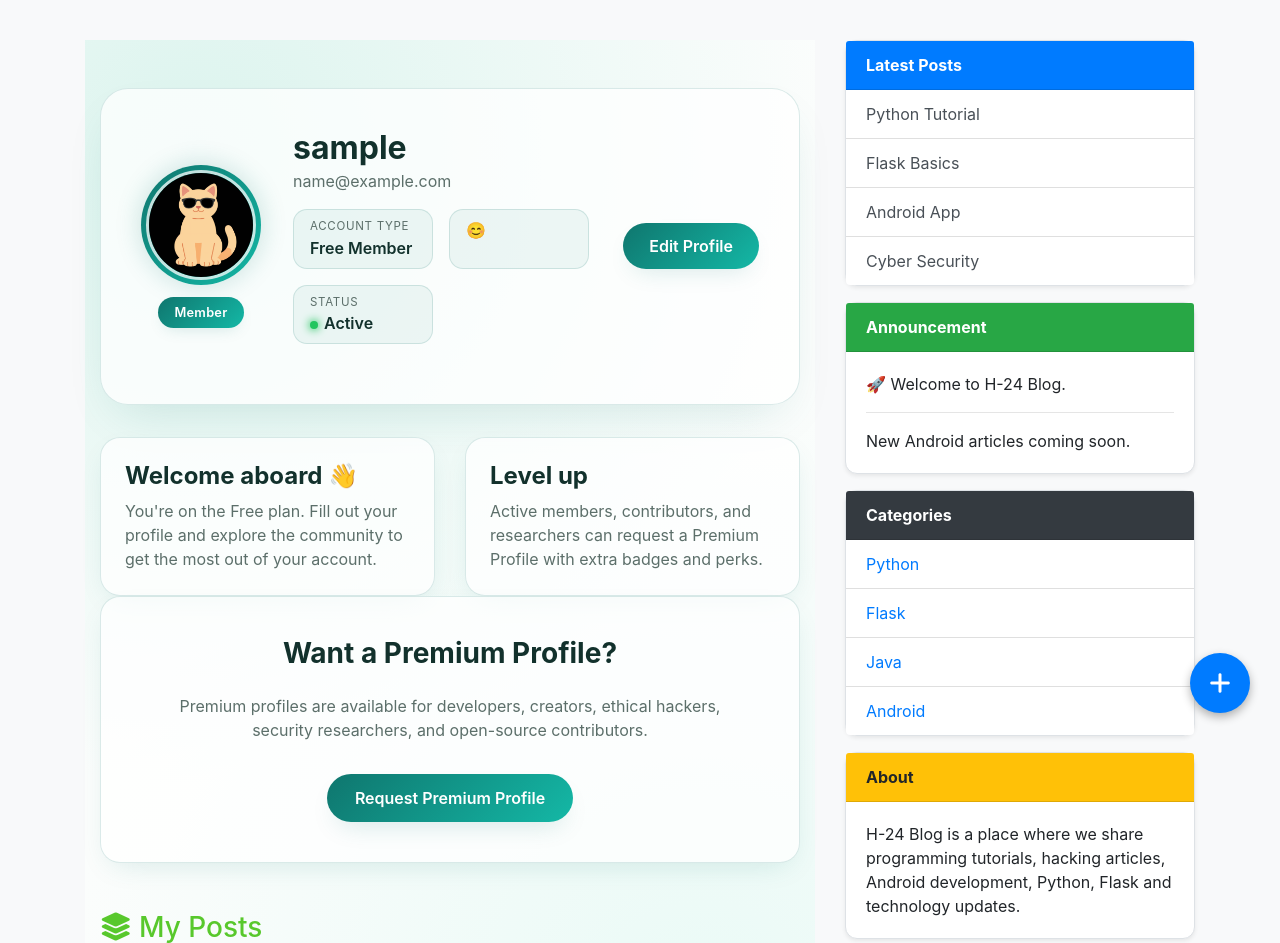
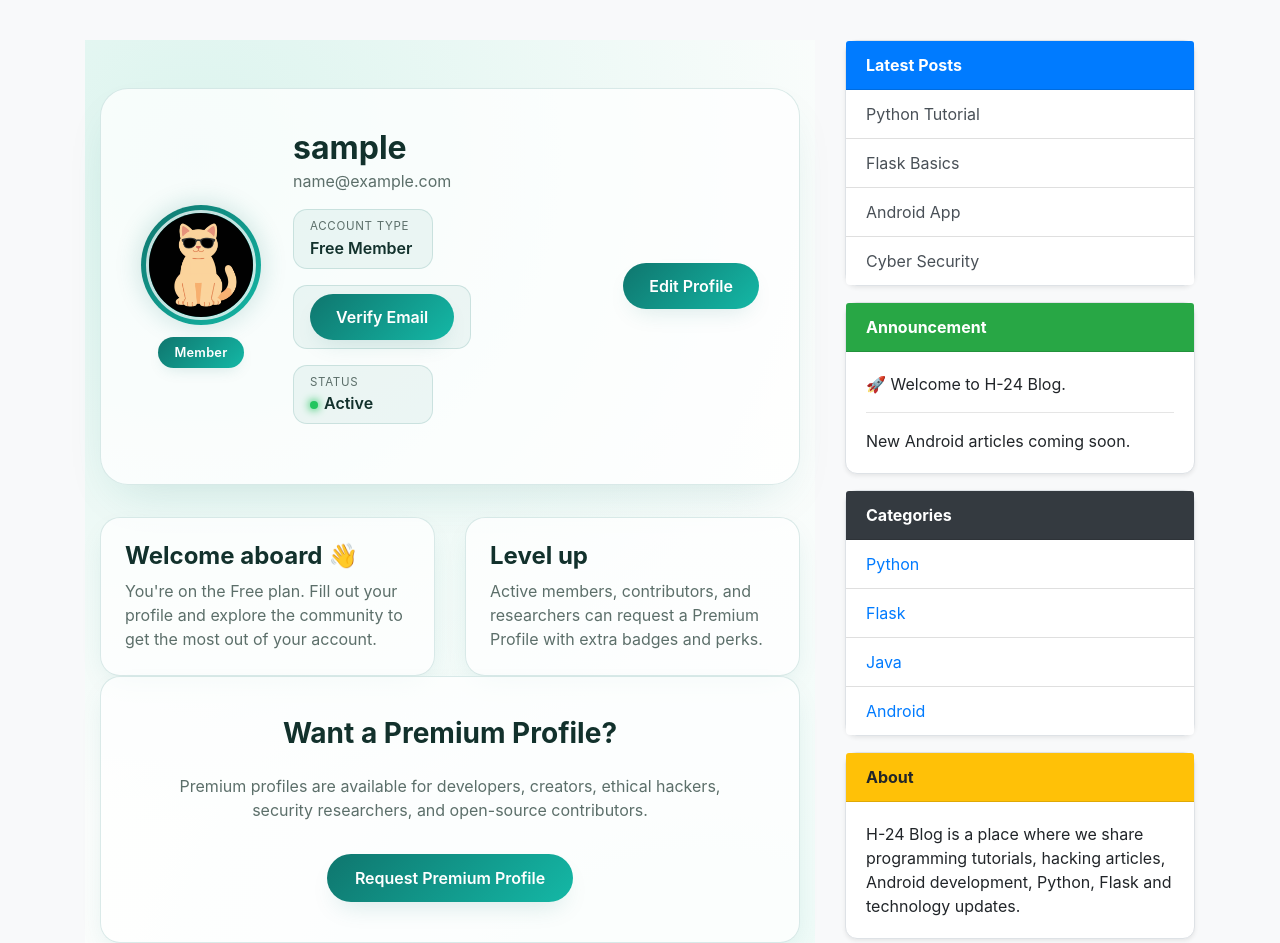
Before and after one commit to prajapatiHardik2008/H-24_Blog, a Flask app: page /account in a window 1280 px wide. Shown: the part 57-1000 px from the top of the page. Run offline with Flask 3, Linux system fonts and the light colour scheme; the visitor is signed in with stand-in values (Sample User, id 1); data that the repository does not hold is empty; some libraries are stand-ins or nearby versions.

Commit message:
Changes :- email verifaction system

```diff
--- /dev/null
+++ b/app/extensions.py
@@ -0,0 +1,3 @@
+# extensions.py
+from flask_mail import Mail
+mail = Mail()
--- a/app/models.py
+++ b/app/models.py
@@ -13,6 +13,7 @@ class User(db.Model,UserMixin):
     email = db.Column(db.String(80), unique = True , nullable = False)
     image_file = db.Column(db.String(500),nullable = False , default = 'default.png' ) # for profile
     public_id = db.Column(db.String(255),nullable = True )
+    is_verified = db.Column(db.Boolean, default=False, nullable=False)
     profile_type = db.Column(
     db.String(20),
     nullable=False,
--- a/app/routes.py
+++ b/app/routes.py
@@ -8,11 +8,12 @@ import random
 import secrets
 import os
 import cloudinary.uploader
-from app.utils import refresh_home_cache , UserPostCaching
+from app.utils import refresh_home_cache , UserPostCaching , sendEmail , genrate_verifactionToken , verifyToken
 import logging
 from flask import abort
 from flask_limiter import Limiter
 from flask_limiter.util import get_remote_address
+
 #---------------------------------------------
 
 
@@ -155,22 +156,42 @@ def login():
 
     return render_template("login.html", title = "Log In " ,form = form)
 
-@app.route("/register",methods=["GET","POST"])
+@app.route("/register", methods=["GET", "POST"])
 def register():
     if current_user.is_authenticated:
-            return redirect(url_for('home'))
+        return redirect(url_for('home'))
+
     form = registration()
+
     if form.validate_on_submit():
-        hashed_password = bcrypt.generate_password_hash(form.password.data).decode('utf-8')
-        user = User(username=form.username.data , password = hashed_password , email = form.email.data  )
-        db.session.add(user)
-        db.session.commit()
-        flash(f"Account created for {form.username.data}","success")
-        return redirect(url_for("login"))
-    elif request.method  == "POST" :
-        flash("Something went wrong while creating your account.", "danger")
+        try:
+            hashed_password = bcrypt.generate_password_hash(form.password.data).decode('utf-8')
+            user = User(username=form.username.data, password=hashed_password, email=form.email.data)
+            db.session.add(user)
+            db.session.commit()
 
-    return render_template("register.html",title = "Registration",form = form)
+            token = genrate_verifactionToken(form.email.data)
+            token_link = url_for('verify_email', token=token, _external=True)
+
+            email_sent = sendEmail(form.email.data, tokenLink=token_link)
+            if email_sent:
+                flash("Registration successful! Please check your email to verify.", "success")
+            else:
+                flash("Account created, but failed to send verification email.", "warning")
+
+            return redirect(url_for("login"))
+
+        except Exception as e:
+            db.session.rollback()  # Database rollback agar error aaye
+            print(f"Database/Registration Error: {e}")
+            flash(f"Error: {e}", "danger")
+
+    elif request.method == "POST":
+        # Yeh print batayega ki WTForms ne form ko kyu reject kiya
+        print("Form Errors:", form.errors)
+        flash("Something went wrong while creating your account. Check form fields.", "danger")
+
+    return render_template("register.html", title="Registration", form=form)
 
 @app.route('/logout')
 def logout():
@@ -285,3 +306,18 @@ def new_post():
         return redirect(url_for("home"))
 
     return render_template('new_post.html',title="POST",form=form)
+
+@app.route('/verify/<token>')
+def verify_email(token):
+    # Token ko verify karo aur email extract karo (15 minutes expiry)
+    email = verifyToken(token, expiration=900)
+
+    if not email:
+        return "The confirmation link is invalid or has expired.", 400
+
+    if current_user.is_verified:
+         return "Account already verified!"
+    current_user.is_verified = True
+    db.session.commit()
+
+    return f"Email {email} verified successfully! You can now log in."
--- a/app/templates/account.html
+++ b/app/templates/account.html
@@ -61,7 +61,11 @@
 
             <div class="meta-chip">
               <span class="meta-label"></span>
-              <span class="meta-value">😊</span>
+              <span class="meta-value">
+                {% if not current_user.is_verified %}
+                    <button class="btn-edit-profile" onclick="">Verify Email </button>
+                {%endif%}
+              </span>
             </div>
 
             <div class="meta-chip">
--- a/app/templates/layout.html
+++ b/app/templates/layout.html
@@ -237,7 +237,7 @@
     </div>
 </div>
 
-{% if current_user.is_authenticated %}
+{% if current_user.is_authenticated and current_user.is_verified  %}
     <a href="{{ url_for('new_post') }}" class="floating-post-btn" title="Create New Post">
         <i class="fa-solid fa-plus"></i>
     </a>
--- a/app/utils.py
+++ b/app/utils.py
@@ -2,6 +2,12 @@ from app import cache
 from.models import Post
 from sqlalchemy.orm import joinedload
 from sqlalchemy.orm import joinedload
+import resend
+import os
+from itsdangerous import URLSafeTimedSerializer
+from app.extensions import mail
+from flask_mail import Message
+
 
 def refresh_home_cache():
     latest_posts = (
@@ -23,3 +29,47 @@ def UserPostCaching(current_user):
         user_posts = current_user.posts
         cache.set(cache_key,user_posts,timeout=300)
     return user_posts
+def sendEmail(userEmail, tokenLink):
+    try:
+        msg = Message(
+            subject="Verify your email - H-24 Blog",
+            sender=os.getenv('MAIL_USERNAME'),
+            recipients=[userEmail]
+        )
+
+        msg.html = f"""
+            <h2>Welcome to H-24 Blog</h2>
+            <p>Click the button below to verify your email.</p>
+            <a href="{tokenLink}" style="padding: 10px 20px; background-color: #007bff; color: white; text-decoration: none; border-radius: 5px;">
+                Verify Email
+            </a>
+        """
+
+        mail.send(msg)
+        print("Email sent successfully via Gmail SMTP")
+        return True
+
+    except Exception as e:
+        print(f"Email Error: {e}")
+        return False
+
+
+SECRET_KEY =  os.getenv('SECRET_KEY')
+SECURITY_SALT = os.getenv("SECURITY_SALT")
+
+def genrate_verifactionToken(email):
+    serializer = URLSafeTimedSerializer(secret_key=SECRET_KEY)
+    return serializer
+
+def verifyToken(token,expiration=900):
+    serializer = URLSafeTimedSerializer(secret_key=SECRET_KEY)
+    try:
+        email = serializer.loads(
+            token,
+            salt=SECURITY_SALT,
+            max_age=expiration
+        )
+        return email
+    except Exception as e:
+        print(f'Toke Error {e}')
+        return None
--- a/requirements.txt
+++ b/requirements.txt
@@ -4,6 +4,7 @@ bcrypt==5.0.0
 blinker==1.9.0
 cachelib==0.14.0
 certifi==2026.7.22
+charset-normalizer==3.4.9
 click==8.4.2
 cloudinary==1.45.0
 colorama==0.4.6
@@ -17,6 +18,7 @@ Flask-Bcrypt==1.0.1
 Flask-Caching==2.4.1
 Flask-Limiter==4.1.1
 Flask-Login==0.6.3
+Flask-Mail==0.10.0
 Flask-SQLAlchemy==3.1.1
 Flask-WTF==1.3.0
 greenlet==3.5.3
@@ -38,6 +40,7 @@ pydantic==2.13.4
 pydantic_core==2.46.4
 python-dotenv==1.2.2
 redis==8.0.1
+requests==2.34.2
 six==1.17.0
 sniffio==1.3.1
 SQLAlchemy==2.0.51
```
Also changed, not shown: app/__init__.py (+12 -0 lines).
